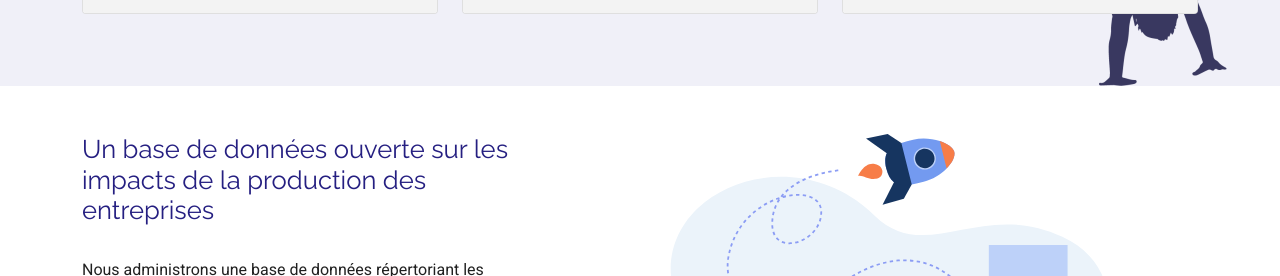
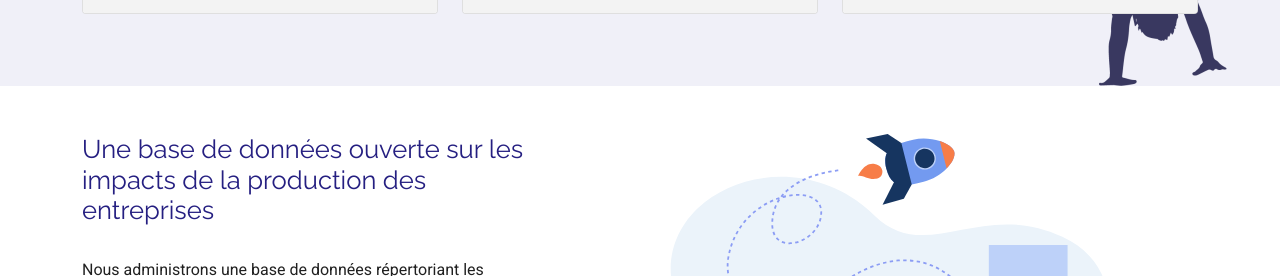
Before and after one commit to La-Societe-Nouvelle/LaSocieteNouvelle-Website, a Next.js app: page / in a window 1280 px wide. Shown: the part 2080-2356 px from the top of the page. Built offline with nearby package versions, Linux system fonts and the light colour scheme; no server answers.

Commit message:
correction

```diff
--- a/src/pages/index.js
+++ b/src/pages/index.js
@@ -94,7 +94,7 @@ const Home = () =>
             <Row>
               <Col lg={5}>
                 <h2>
-                  Un base de données ouverte sur les impacts de la production
+                  Une base de données ouverte sur les impacts de la production
                   des entreprises
                 </h2>
                 <p>
```
